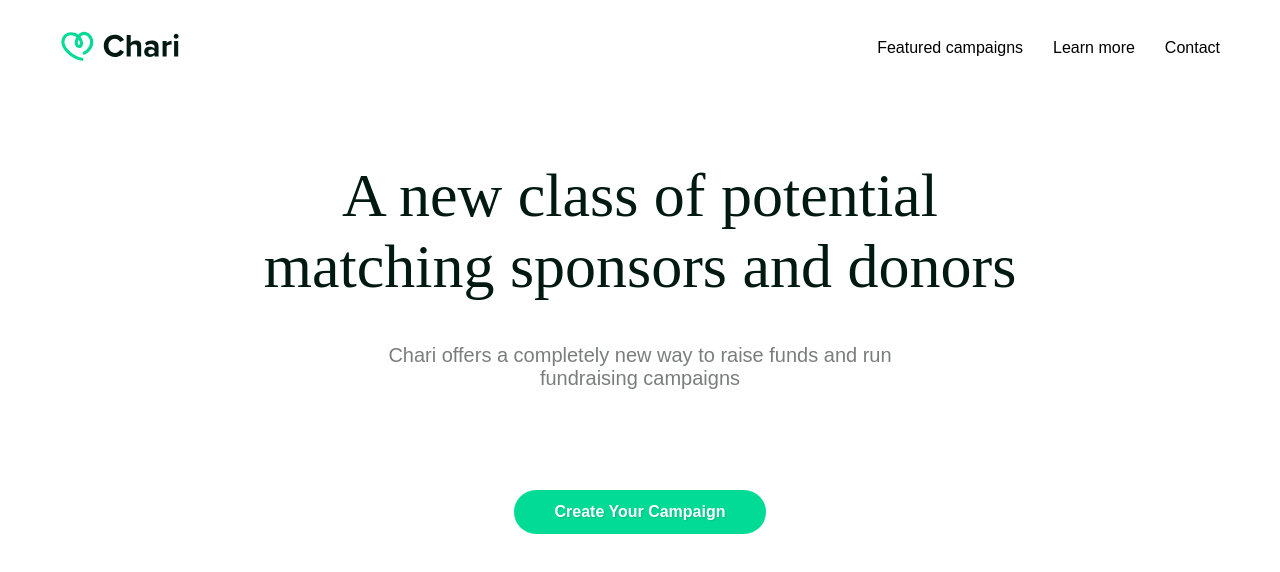
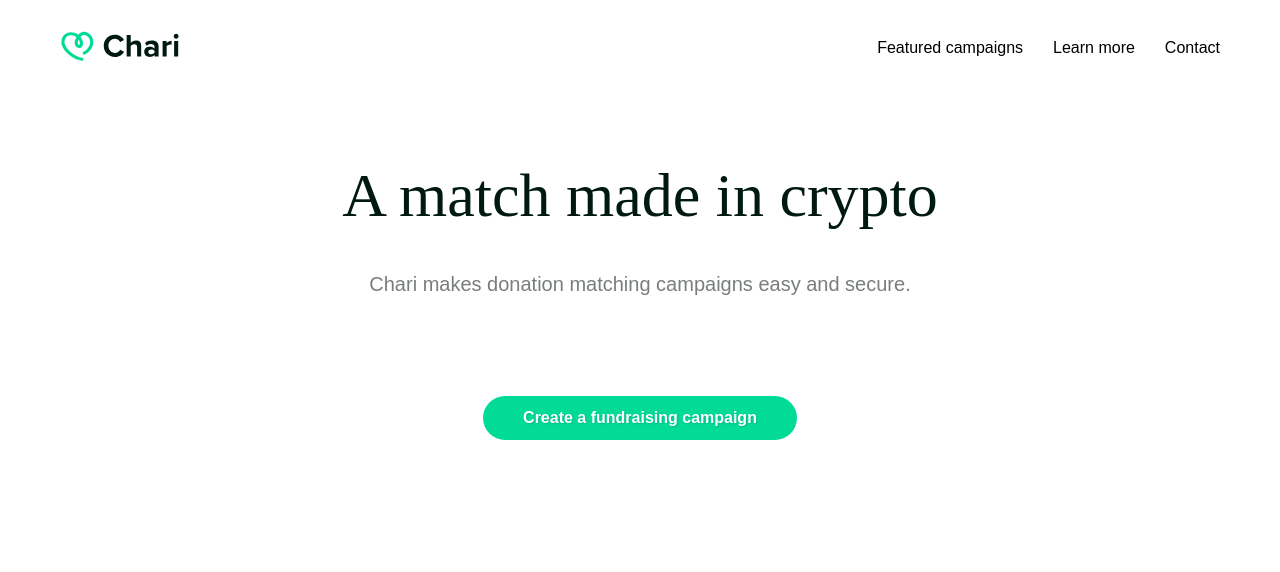
Before and after one commit to DecentLabs/chari, a React (Create React App) app in the folder client/: page / in a window 1280 px wide. Shown: the top 572 px of the page. Built offline with nearby package versions, Linux system fonts and the light colour scheme; a web font is replaced by a local one.

Commit message:
improve homepage labels

```diff
--- a/client/src/views/Home.js
+++ b/client/src/views/Home.js
@@ -16,12 +16,12 @@ function Home (props) {
   return (
     <div className={styles.home}>
       <header>
-        <h1 className="title">A new class of potential <br/>matching sponsors and donors</h1>
-        <p className="big">Chari offers a completely new way to raise funds and run <br/>fundraising campaigns</p>
+        <h1 className="title">A match made in crypto</h1>
+        <p className="big">Chari makes donation matching campaigns easy and secure.</p>
       </header>
 
       <NavLink to="/campaign/deploy">
-        <Button onClick={connectWeb3}>Create Your Campaign</Button>
+        <Button onClick={connectWeb3}>Create a fundraising campaign</Button>
       </NavLink>
     </div>
   )
```
